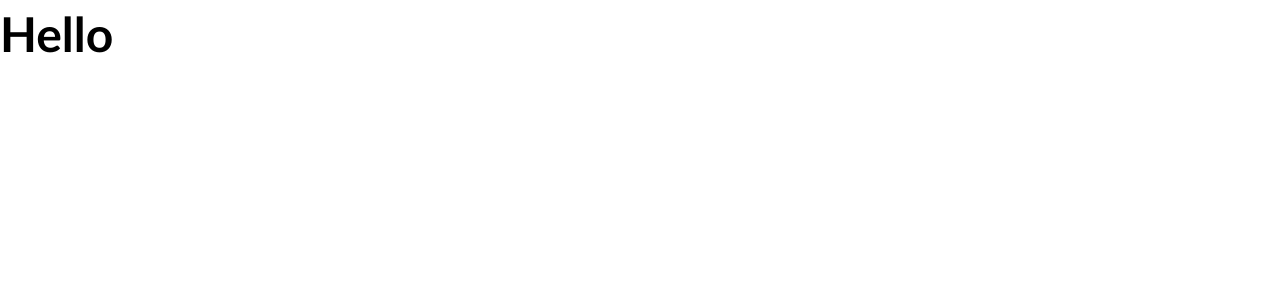
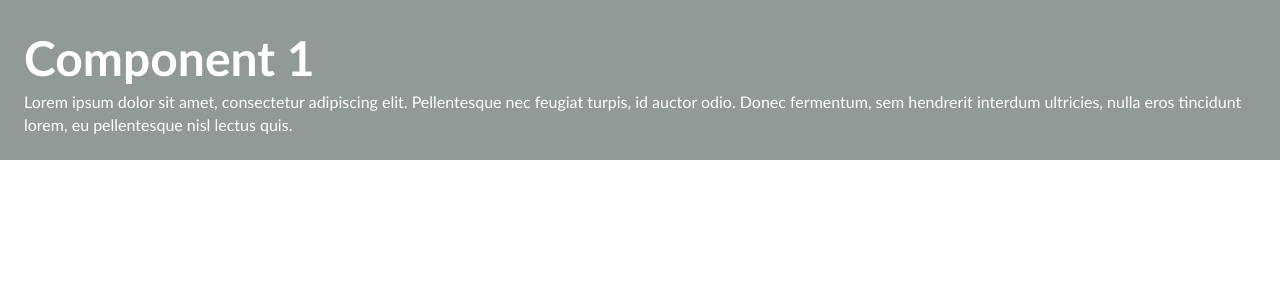
Before and after one commit to stephangriesel/react-spring, a React (Create React App) app in the folder app/: page / in a window 1280 px wide. Shown: the top 300 px of the page. Built offline with nearby package versions, Linux system fonts and the light colour scheme.

Commit message:
add component

```diff
--- a/app/src/App.js
+++ b/app/src/App.js
@@ -1,12 +1,12 @@
 import React, { Component } from 'react';
-import logo from './logo.svg';
 import './App.css';
+import Component1 from './components/Component1';
 
 class App extends Component {
   render() {
     return (
       <div className="App">
-        <h1>Hello</h1>
+        <Component1 />
       </div>
     );
   }
--- /dev/null
+++ b/app/src/components/Component1.js
@@ -0,0 +1,17 @@
+import React from 'react';
+import { Spring } from 'react-spring';
+
+export default function Component1() {
+  return (
+    <div style={c1Style}>
+      <h1>Component 1</h1>
+      <p>Lorem ipsum dolor sit amet, consectetur adipiscing elit. Pellentesque nec feugiat turpis, id auctor odio. Donec fermentum, sem hendrerit interdum ultricies, nulla eros tincidunt lorem, eu pellentesque nisl lectus quis.</p>
+    </div>
+  )
+}
+
+const c1Style = {
+    background: '#919999',
+    color: '#FFFFFF',
+    padding:'1.5rem'
+}
```
